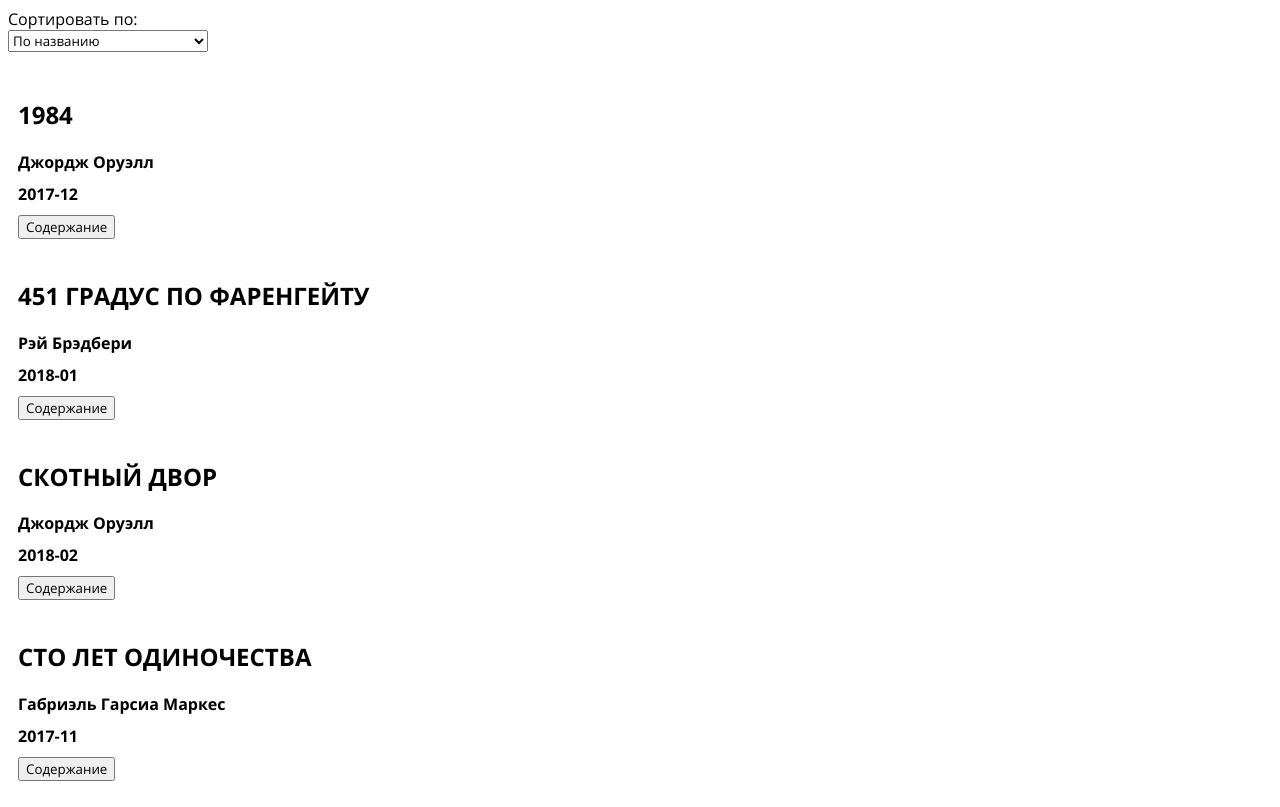
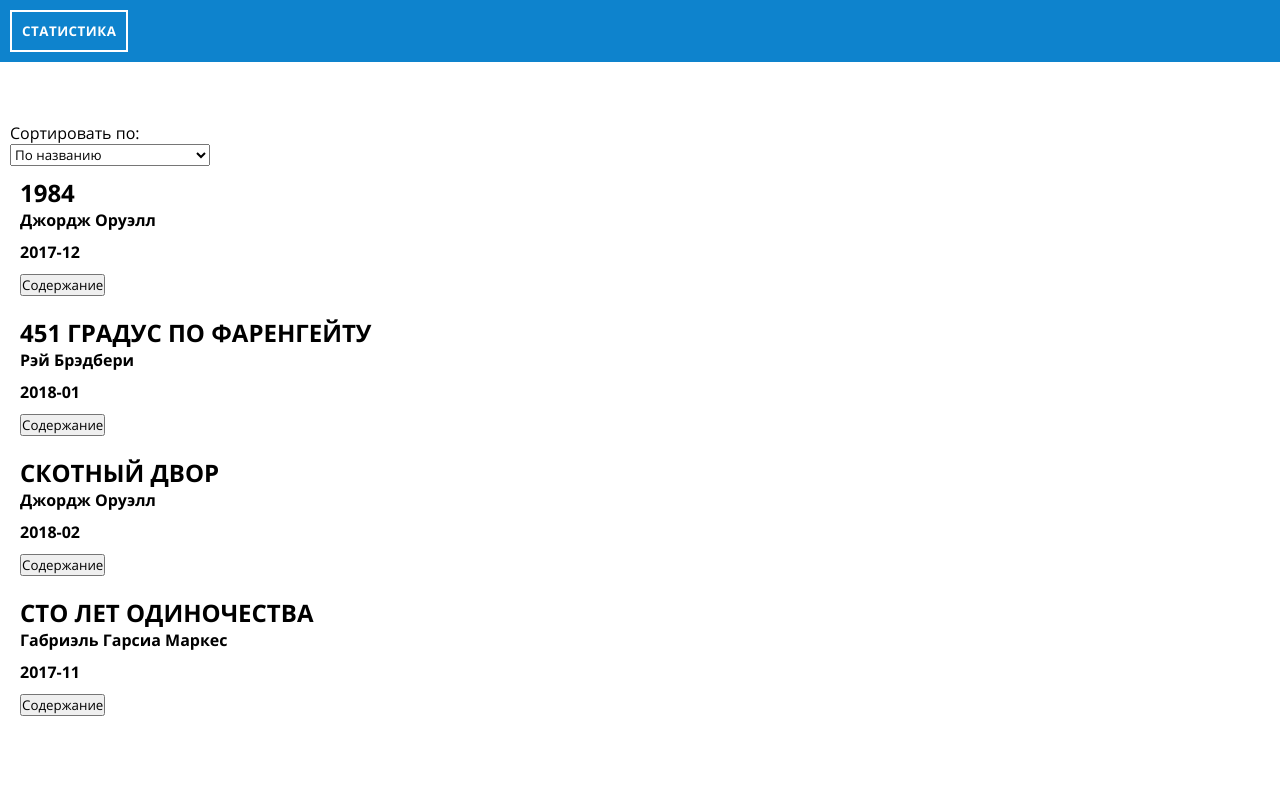
Before and after one commit to blues33/bookshelf, a React (Create React App) app: page / in a window 1280 px wide. Built offline with nearby package versions, Linux system fonts and the light colour scheme.

Commit message:
working on statistics

```diff
--- a/src/components/App.js
+++ b/src/components/App.js
@@ -1,12 +1,34 @@
 import React, { Component } from 'react';
 import BooksHandler from './BooksHandler';
+import Header from './Header';
+import Statistics from './Statistics';
+import books from '../books.json';
+import './base.css'
 
 class App extends Component {
+  constructor(props) {
+    super(props);
+
+    this.state = {isStatisticsModalOpen: false};
+    this.openStatisticsModal = this.openStatisticsModal.bind(this);
+    this.closeStatisticsModal = this.closeStatisticsModal.bind(this);
+  }
+
+  openStatisticsModal() {
+    this.setState({isStatisticsModalOpen: true})
+  }
+
+  closeStatisticsModal() {
+    this.setState({isStatisticsModalOpen: false})
+  }
 
   render() {
-
     return (
       <div>
+        {this.state.isStatisticsModalOpen &&
+          <Statistics closeStatistics={this.closeStatisticsModal} books={books} />}
+
+        <Header openStatistics={this.openStatisticsModal} />
         <BooksHandler />
       </div>
     );
--- a/src/components/Book/style.css
+++ b/src/components/Book/style.css
@@ -1,18 +1,3 @@
-@font-face {
-    font-family: 'open-sans';
-    src: url('../../assets/fonts/opensans.woff') format('woff2');
-}
-
-@font-face {
-    font-family: 'open-sans-bold';
-    src: url('../../assets/fonts/opensansbold.woff') format('woff2');
-}
-
-
-* {
-  font-family: 'open-sans';
-}
-
 .book-item {
   padding: 10px;
   max-width: 768px;
--- a/src/components/BooksHandler/style.css
+++ b/src/components/BooksHandler/style.css
@@ -0,0 +1,3 @@
+.books-container {
+  padding: 10px;
+}
--- /dev/null
+++ b/src/components/Header/index.js
@@ -0,0 +1,25 @@
+import React, { Component } from 'react';
+import './style.css';
+
+class Header extends Component {
+  constructor(props) {
+    super(props);
+
+    this.openStatisticsModal = this.openStatisticsModal.bind(this);
+  }
+
+  openStatisticsModal() {
+    this.props.openStatistics();
+  }
+
+  render() {
+
+    return (
+      <div className="header">
+        <button className="statistics-btn" onClick={this.openStatisticsModal}>Статистика</button>
+      </div>
+    );
+  }
+}
+
+export default Header;
--- /dev/null
+++ b/src/components/Header/style.css
@@ -0,0 +1,26 @@
+:root {
+  --header-bg-color: #0e83cd;
+  --header-height: 60px;
+}
+.header {
+  background-color: var(--header-bg-color);
+  padding: 10px;
+  margin-bottom: 50px;
+}
+
+.statistics-btn {
+  background-color: transparent;
+  border: 2px solid #fff;
+  font-family: 'open-sans-bold';
+  color: #fff;
+  text-transform: uppercase;
+  padding: 10px;
+  letter-spacing: 0.5px;
+  cursor: pointer;
+  transition: all 0.3s;
+}
+
+.statistics-btn:hover {
+  background-color: #fff;
+  color: var(--header-bg-color);
+}
--- /dev/null
+++ b/src/components/Statistics/index.js
@@ -0,0 +1,56 @@
+import React, { Component } from 'react';
+import './style.css'
+
+class Statistics extends Component {
+  constructor(props) {
+    super(props);
+
+    this.closeStatisticsModal = this.closeStatisticsModal.bind(this);
+    this.calculatingFavoriteAuthor = this.calculatingFavoriteAuthor.bind(this);
+  }
+
+  closeStatisticsModal() {
+    this.props.closeStatistics();
+  }
+
+  calculatingFavoriteAuthor(books) {
+    let authorNumber = new Map();
+    books.forEach((item) => {
+      if (!authorNumber.has(item.author)) {
+          authorNumber.set(item.author, 0);
+      }
+      authorNumber.set(item.author, authorNumber.get(item.author) + 1)
+    })
+
+    return authorNumber;
+  }
+
+
+  render() {
+    const {books} = this.props.books;
+    console.log(this.calculatingFavoriteAuthor(books));
+
+    return (
+      <div className="statistics-modal-wrapper">
+        <div className="statistics-modal-window">
+          <div className="statistics-modal-window-wrapper">
+            <button className="statistics-modal-close-btn" onClick={this.closeStatisticsModal}></button>
+
+            <div className="statistics-modal-number-books">
+              <span>Всего книг: </span>
+              <span>{books.length}</span>
+            </div>
+
+            <div className="statistics-modal-favorite-author">
+              <span>Любимый автор: </span>
+              <span>{books.length}</span>
+            </div>
+
+          </div>
+        </div>
+      </div>
+    );
+  }
+}
+
+export default Statistics;
--- /dev/null
+++ b/src/components/Statistics/style.css
@@ -0,0 +1,36 @@
+.statistics-modal-wrapper {
+  position: fixed;
+  left: 0;
+  top: 0;
+  width: 100%;
+  height: 100vh;
+  background: rgba(0, 0, 0, 0.5);
+}
+
+
+.statistics-modal-window {
+  position: absolute;
+  width: 300px;
+  height: 300px;
+  background-color: #fff;
+  left: 50%;
+  transform: translateX(-50%);
+  margin-top: 50px;
+}
+
+.statistics-modal-window-wrapper {
+  position: relative;
+  padding: 10px;
+
+}
+
+.statistics-modal-close-btn {
+  position: absolute;
+  right: 10px;
+  top: 10px;
+  width: 30px;
+  height: 30px;
+  background: url('../../assets/images/icons/close.svg');
+  border: 0;
+  cursor: pointer;
+}
--- /dev/null
+++ b/src/components/base.css
@@ -0,0 +1,20 @@
+@font-face {
+    font-family: 'open-sans';
+    src: url('../assets/fonts/opensans.woff') format('woff2');
+}
+
+@font-face {
+    font-family: 'open-sans-bold';
+    src: url('../assets/fonts/opensansbold.woff') format('woff2');
+}
+
+* {
+  margin: 0;
+  padding: 0;
+  box-sizing: border-box;
+  font-family: 'open-sans';
+}
+
+body {
+  position: relative;
+}
```
Also changed, not shown: src/assets/images/icons/close.svg (added).
